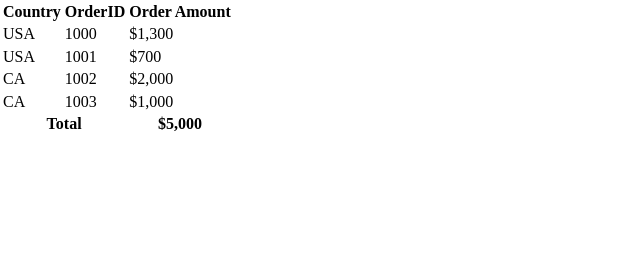
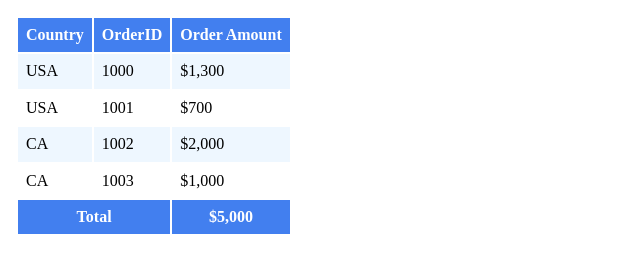
Before and after one commit to HaroldMDiazVargas/HTML-CSS, a plain HTML site: page HTML&CSS-Basics/index.html in a window 1280 px wide. Shown: the whole page, without its empty margins (0-640 px from the left). Drawn offline with Linux system fonts and the light colour scheme.

Commit message:
Create country table

```diff
--- a/HTML&CSS-Basics/CSS/styles.css
+++ b/HTML&CSS-Basics/CSS/styles.css
@@ -0,0 +1,18 @@
+html {
+  padding: 1rem;
+}
+
+th,
+td {
+  padding: 0.5rem;
+  border-color: 1px solid #c4dcf3;
+}
+
+th {
+  background-color: #427fef;
+  color: #fff;
+}
+
+tbody tr:nth-child(odd) {
+  background-color: #eef7ff;
+}
--- a/HTML&CSS-Basics/index.html
+++ b/HTML&CSS-Basics/index.html
@@ -10,13 +10,18 @@
     <title>Document</title>
 </head>
 <body>
-    <div class="container">
-        <table>
+
+    <table class="contryTable">
+        <thead>
+
             <tr>
                 <th>Country</th>
                 <th>OrderID</th>
                 <th>Order Amount</th>
             </tr>
+        </thead>
+
+        <tbody>
             <tr>
                 <td>USA</td>
                 <td>1000</td>
@@ -40,13 +45,17 @@
                 <td>1003</td>
                 <td>$1,000</td>
             </tr>
+        </tbody>
+
+        <tfoot>
             <tr>
                 <th colspan="2">Total</th>
                 <th>$5,000</th>
             </tr>
-        </table>
+        </tfoot>
+    </table>
 
-    </div>
+
 
 </body>
 </html>
```
